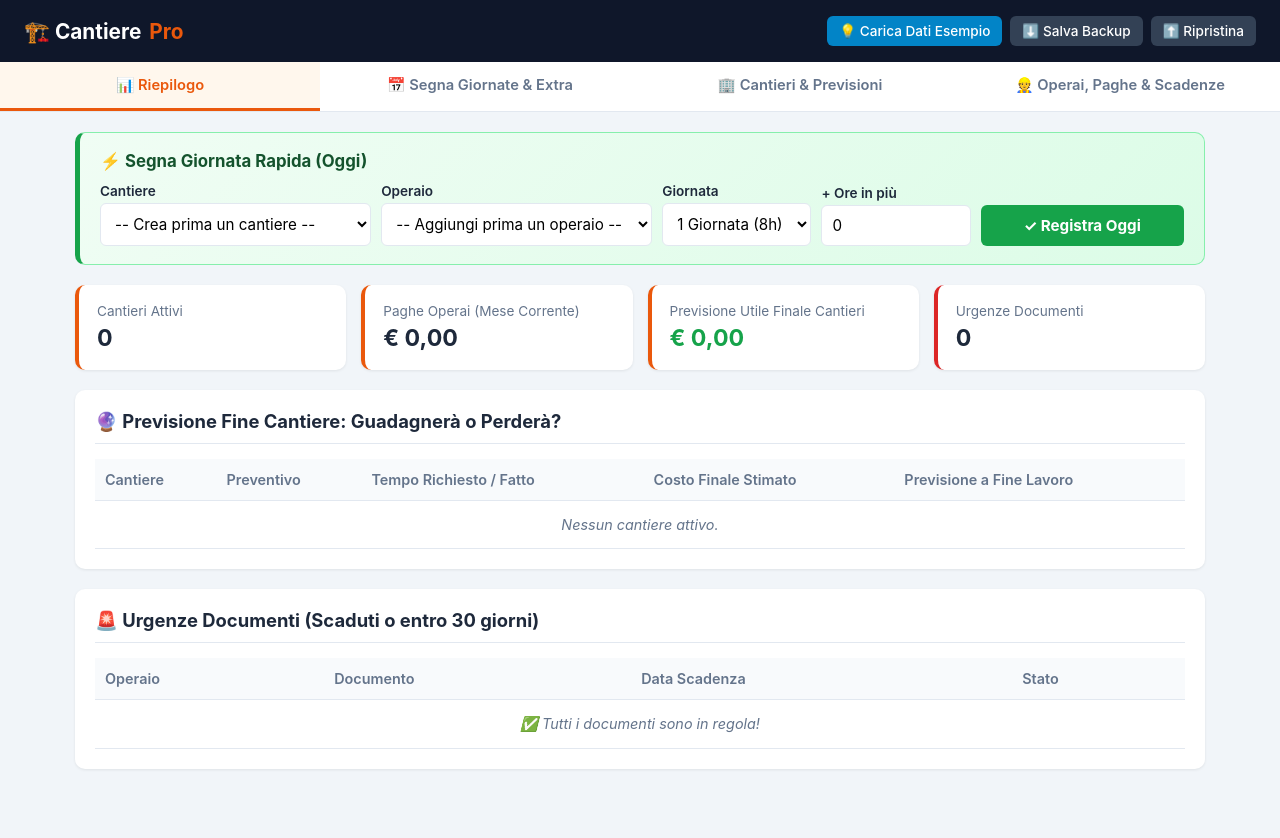
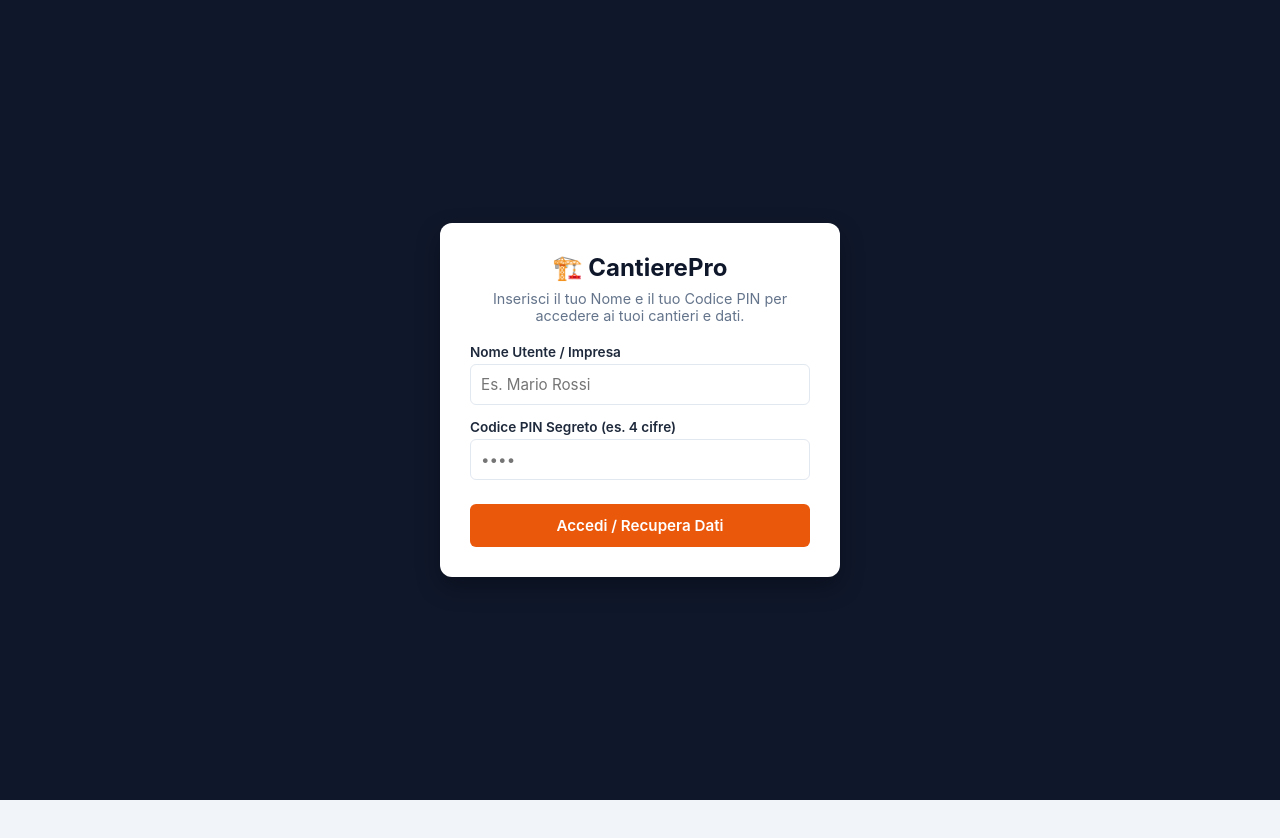
Before and after one commit to adamabdalla5032009-ctrl/calcolatore-auto-moto, a plain HTML site: page index.html in a window 1280 px wide. After the commit the page ends 800 px from the top, so only its background shows below. Drawn offline with Linux system fonts and the light colour scheme.

Commit message:
Update index.html

```diff
--- a/index.html
+++ b/index.html
@@ -31,6 +31,43 @@
             padding-bottom: 50px;
         }
 
+        /* Schermata Login PIN */
+        #auth-screen {
+            position: fixed;
+            top: 0;
+            left: 0;
+            width: 100%;
+            height: 100%;
+            background: #0f172a;
+            display: flex;
+            justify-content: center;
+            align-items: center;
+            z-index: 1000;
+            padding: 20px;
+        }
+
+        .auth-card {
+            background: white;
+            padding: 30px;
+            border-radius: 12px;
+            width: 100%;
+            max-width: 400px;
+            box-shadow: 0 10px 25px rgba(0,0,0,0.3);
+            text-align: center;
+        }
+
+        .auth-card h2 {
+            font-size: 1.5rem;
+            margin-bottom: 8px;
+            color: #0f172a;
+        }
+
+        .auth-card p {
+            font-size: 0.9rem;
+            color: var(--muted);
+            margin-bottom: 20px;
+        }
+
         header {
             background-color: #0f172a;
             color: white;
@@ -53,10 +90,20 @@
             color: var(--primary);
         }
 
+        .user-badge {
+            background: #1e293b;
+            padding: 5px 10px;
+            border-radius: 6px;
+            font-size: 0.85rem;
+            border: 1px solid #334155;
+            color: #cbd5e1;
+        }
+
         .backup-btns {
             display: flex;
             gap: 8px;
             flex-wrap: wrap;
+            align-items: center;
         }
 
         .btn-small {
@@ -80,6 +127,13 @@
 
         .btn-example:hover {
             background: #0369a1;
+        }
+
+        .btn-logout {
+            background: #7f1d1d;
+        }
+        .btn-logout:hover {
+            background: #991b1b;
         }
 
         nav {
@@ -212,6 +266,7 @@
         /* Form e Aiuti Contestuali */
         .form-group {
             margin-bottom: 14px;
+            text-align: left;
         }
 
         label {
@@ -505,12 +560,33 @@
 </head>
 <body>
 
+<!-- SCHERMATA LOGIN / ACCESSO CON PIN -->
+<div id="auth-screen">
+    <div class="auth-card">
+        <h2>🏗️ Cantiere<span>Pro</span></h2>
+        <p>Inserisci il tuo Nome e il tuo Codice PIN per accedere ai tuoi cantieri e dati.</p>
+        <form onsubmit="eseguiLogin(event)">
+            <div class="form-group">
+                <label>Nome Utente / Impresa</label>
+                <input type="text" id="auth-nome" placeholder="Es. Mario Rossi" required>
+            </div>
+            <div class="form-group">
+                <label>Codice PIN Segreto (es. 4 cifre)</label>
+                <input type="password" id="auth-pin" placeholder="••••" maxlength="8" required>
+            </div>
+            <button type="submit" class="btn-primary" style="margin-top: 10px;">Accedi / Recupera Dati</button>
+        </form>
+    </div>
+</div>
+
 <header>
     <h1>🏗️ Cantiere<span>Pro</span></h1>
     <div class="backup-btns">
-        <button class="btn-small btn-example" onclick="caricaDatiEsempio()">💡 Carica Dati Esempio</button>
+        <span id="header-user-badge" class="user-badge">👤 Utente</span>
+        <button class="btn-small btn-example" onclick="caricaDatiEsempio()">💡 Carica Esempi</button>
         <button class="btn-small" onclick="esportaDati()">⬇️ Salva Backup</button>
         <button class="btn-small" onclick="document.getElementById('importFile').click()">⬆️ Ripristina</button>
+        <button class="btn-small btn-logout" onclick="esciProfilo()">🚪 Cambia Utente</button>
         <input type="file" id="importFile" style="display:none" accept=".json" onchange="importaDati(event)">
     </div>
 </header>
@@ -892,7 +968,8 @@
 <script>
     const ORE_PER_GIORNO = 8;
 
-    let db = JSON.parse(localStorage.getItem('cantiereProDB_v2')) || {
+    let currentUser = null;
+    let db = {
         operai: [],
         cantieri: [],
         presenze: [],
@@ -914,8 +991,43 @@
         setTimeout(() => t.classList.remove('show'), 2500);
     }
 
+    // --- GESTIONE LOGIN / UTENTE CON PIN ---
+    function eseguiLogin(e) {
+        e.preventDefault();
+        const nome = document.getElementById('auth-nome').value.trim();
+        const pin = document.getElementById('auth-pin').value.trim();
+
+        if (!nome || !pin) return alert('Inserisci nome e PIN.');
+
+        currentUser = { nome, pin };
+        const storageKey = `cantierePro_user_${nome}_${pin}`;
+
+        const savedData = localStorage.getItem(storageKey);
+        if (savedData) {
+            db = JSON.parse(savedData);
+        } else {
+            // Profilo nuovo
+            db = { operai: [], cantieri: [], presenze: [], documenti: [] };
+            salvaDB();
+        }
+
+        document.getElementById('header-user-badge').innerText = `👤 ${nome}`;
+        document.getElementById('auth-screen').style.display = 'none';
+        aggiornaUI();
+        mostraToast(`Benvenuto, ${nome}!`);
+    }
+
+    function esciProfilo() {
+        if (!confirm('Vuoi uscire e cambiare utente?')) return;
+        currentUser = null;
+        document.getElementById('auth-pin').value = '';
+        document.getElementById('auth-screen').style.display = 'flex';
+    }
+
     function salvaDB() {
-        localStorage.setItem('cantiereProDB_v2', JSON.stringify(db));
+        if (!currentUser) return;
+        const storageKey = `cantierePro_user_${currentUser.nome}_${currentUser.pin}`;
+        localStorage.setItem(storageKey, JSON.stringify(db));
         aggiornaUI();
     }
 
@@ -953,6 +1065,7 @@
 
     // --- CARICA DATI ESEMPIO ---
     function caricaDatiEsempio() {
+        if (!currentUser) return;
         if (db.cantieri.length > 0 && !confirm('Sovrascrivere i dati attuali con gli esempi dimostrativi?')) return;
 
         const oggi = new Date();
@@ -1043,7 +1156,6 @@
 
         if (isPresente) {
             btn.innerHTML = '✓ Nel Cantiere';
-            // Imposta 1 giornata di default quando viene spuntato
             const inpGg = row.querySelector('.squadra-input-gg');
             if (inpGg && parseFloat(inpGg.value) === 0) inpGg.value = 1;
         } else {
@@ -1255,6 +1367,8 @@
 
     // --- AGGIORNAMENTO INTERFACCIA ---
     function aggiornaUI() {
+        if (!currentUser) return;
+
         const optCantieri = db.cantieri.length
             ? db.cantieri.map(c => `<option value="${c.id}">${c.nome}</option>`).join('')
             : '<option value="">-- Crea prima un cantiere --</option>';
@@ -1438,7 +1552,7 @@
         const dataStr = "data:text/json;charset=utf-8," + encodeURIComponent(JSON.stringify(db));
         const downloadAnchor = document.createElement('a');
         downloadAnchor.setAttribute("href", dataStr);
-        downloadAnchor.setAttribute("download", "backup_cantiere_" + new Date().toISOString().slice(0,10) + ".json");
+        downloadAnchor.setAttribute("download", `backup_cantiere_${currentUser.nome}_${new Date().toISOString().slice(0,10)}.json`);
         document.body.appendChild(downloadAnchor);
         downloadAnchor.click();
         downloadAnchor.remove();
@@ -1464,8 +1578,6 @@
         };
         reader.readAsText(file);
     }
-
-    aggiornaUI();
 </script>
 
 </body>
```
